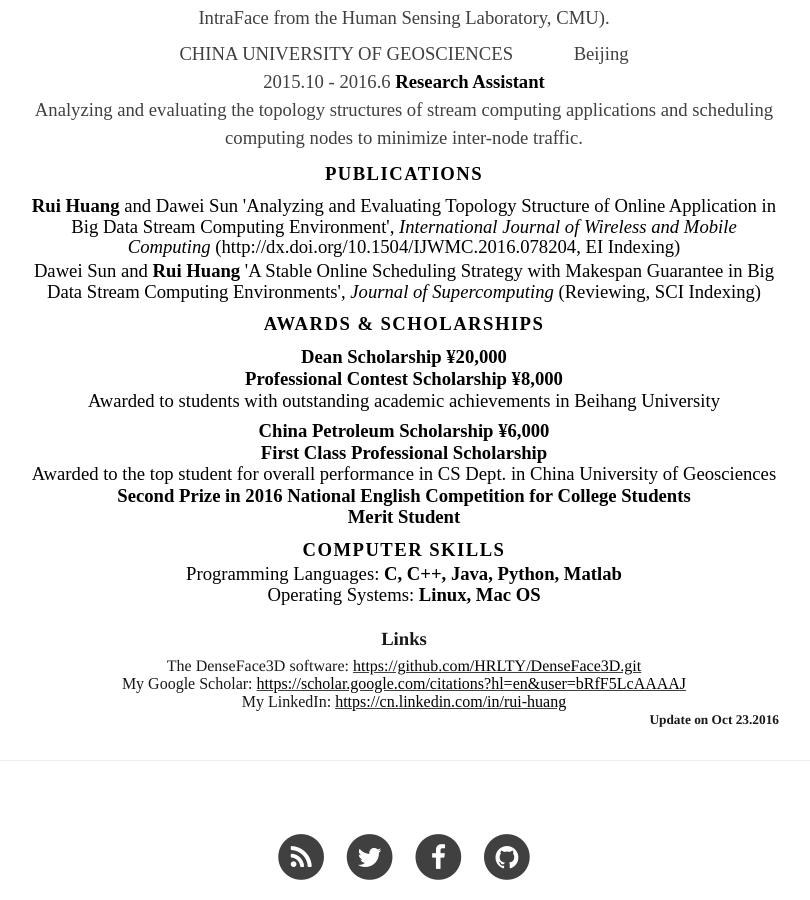
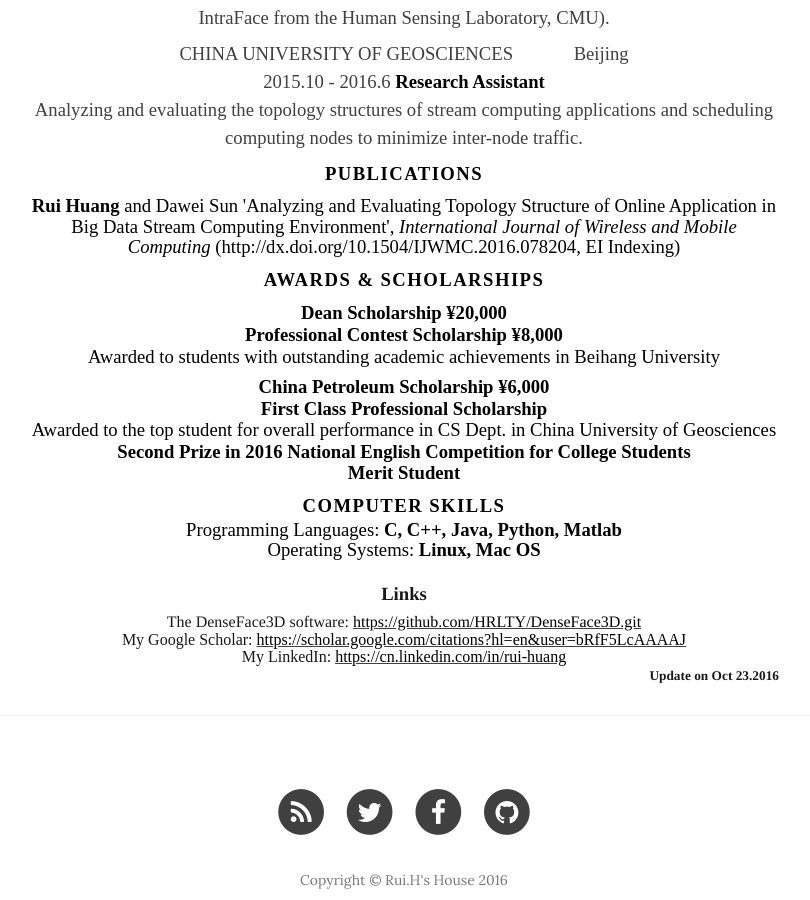
Before and after one commit to HRLTY/hrlty.github.io, a Jekyll site: the page built from about.html, in a window 1280 px wide and 900 px high, scrolled down 1181 px. Shown: the whole window, without its empty margins (236-1046 px from the left). Built offline with Jekyll 4.4.1, drawn with Linux system fonts in a browser that asks for light colours; nearby versions of some CDN libraries.

Commit message:
hide reviewing paper

```diff
--- a/about.html
+++ b/about.html
@@ -248,11 +248,11 @@
 Environment', <i>International Journal of Wireless and Mobile Computing</i> (http://dx.doi.org/10.1504/IJWMC.2016.078204,
 EI Indexing)</span></p>
 
-<p class=Body align=center style='margin-bottom:0cm;margin-bottom:.0001pt;
+<!-- <p class=Body align=center style='margin-bottom:0cm;margin-bottom:.0001pt;
 text-align:center'><span style='font-size:14.0pt;line-height:110%;font-family:
 "Times New Roman"'>Dawei Sun and <b>Rui Huang</b> 'A Stable Online Scheduling
 Strategy with Makespan Guarantee in Big Data Stream Computing Environments', <i>Journal
-of Supercomputing </i>(Reviewing, SCI Indexing)</span></p>
+of Supercomputing </i>(Reviewing, SCI Indexing)</span></p> -->
 
 <p class=Heading align=center style='margin-top:6.0pt;margin-right:0cm;
 margin-bottom:6.0pt;margin-left:0cm;text-align:center'><span style='font-size:
```
